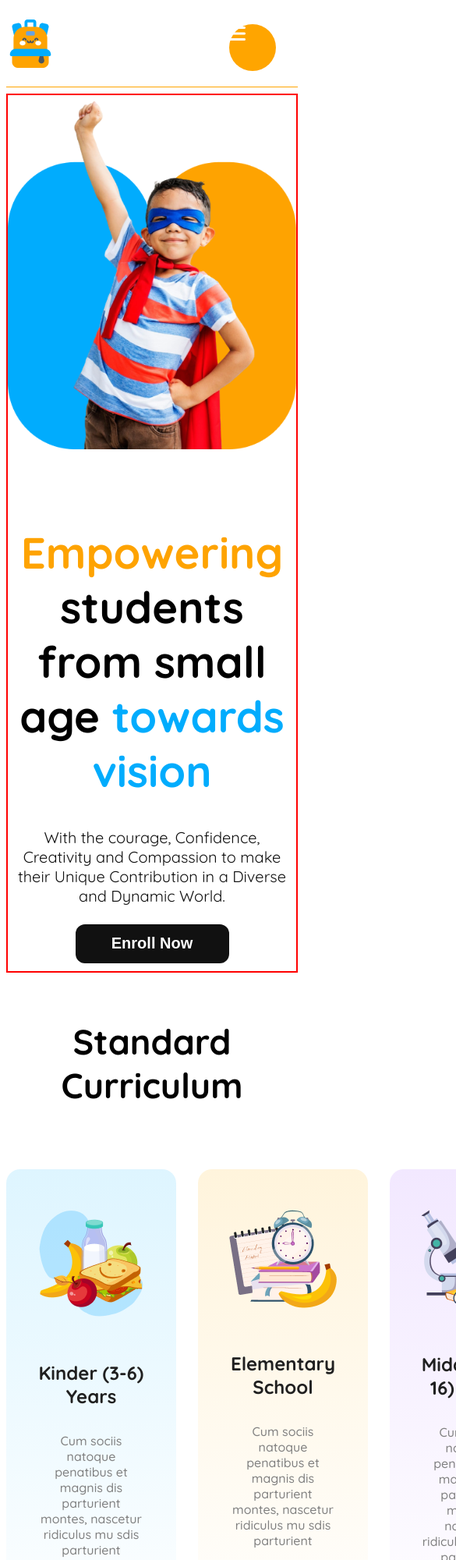
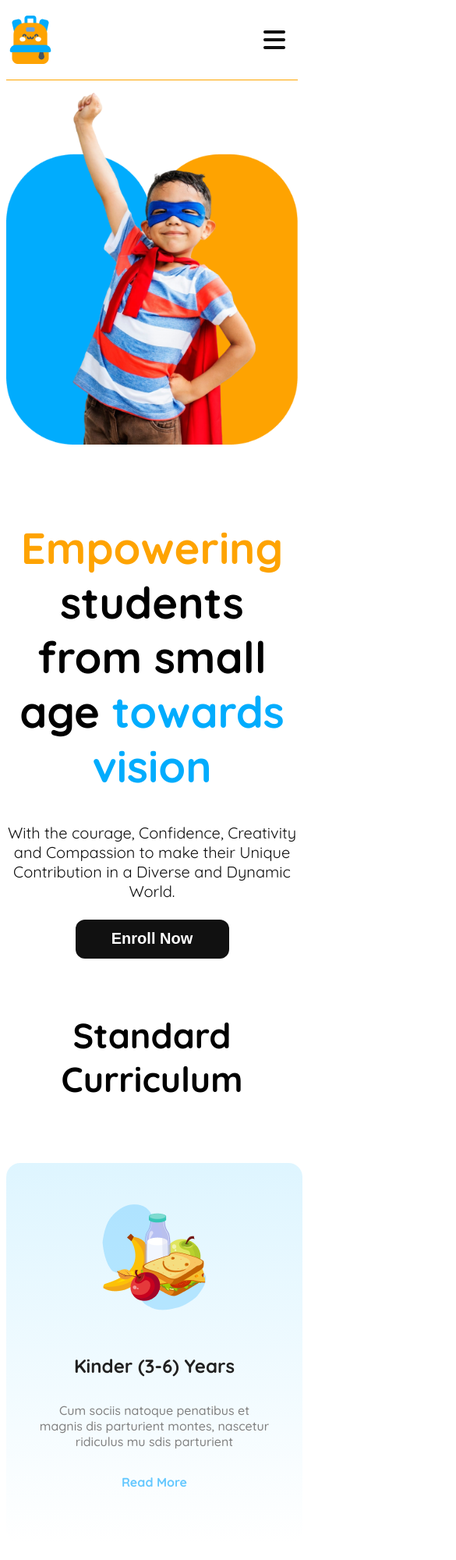
Before and after one commit to Biplob48/kids-school-website, a plain HTML site: page index.html in a window 390 px wide. Shown: the top 2000 px of the page at 78% size, 585 px wide, since content can reach past the window. Drawn offline with Linux system fonts and the light colour scheme.

Commit message:
added responsive styles for small devoces

```diff
--- a/index.html
+++ b/index.html
@@ -101,8 +101,10 @@
           </div>
         </div>
         <div class="curriculum-icon">
-          <i class="fa-solid fa-chevron-left"></i>
-          <i class="fa-solid fa-chevron-right"></i>
+          <div>
+            <i class="fa-solid fa-chevron-left"></i>
+            <i class="fa-solid fa-chevron-right"></i>
+          </div>
         </div>
        </section>
     <footer></footer>
--- a/styles/school.css
+++ b/styles/school.css
@@ -192,10 +192,9 @@ p{
  text-align: center;
  margin: 80px 0 60px;
 }
-.fa-solid{
+.arrows{
   font-weight: 900;
   font-size: 1.50rem;
-  color: #FFFFFF;
   background-color: orange;
   width: 60px;
   height: 60px;
@@ -226,7 +225,6 @@ p{
   }
   .vision-container {
     flex-direction: column-reverse;
-    border: 2px solid red;
   }
 
   .banner-img {
@@ -238,4 +236,17 @@ p{
     padding: 10px 0;
   }
 
+  /* first section */
+  .card-container{
+    flex-direction: column;
+  }
+
+  .card1, .card2, .card3{
+    width: 300px;
+  }
+
+
+
+
+
 }
```
